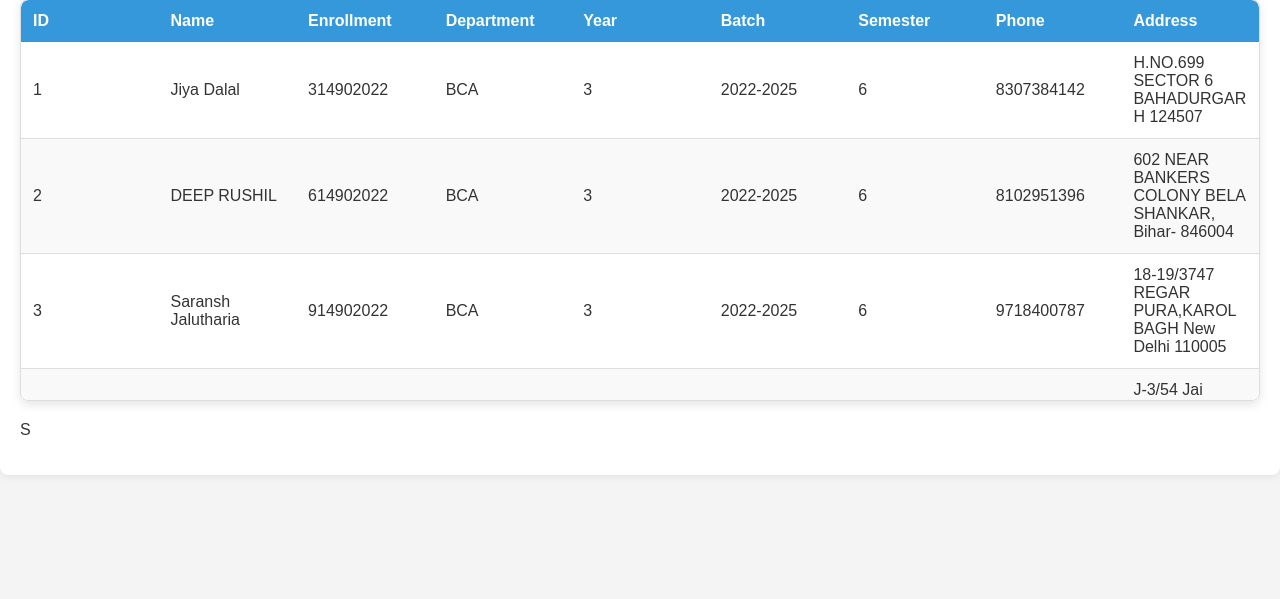
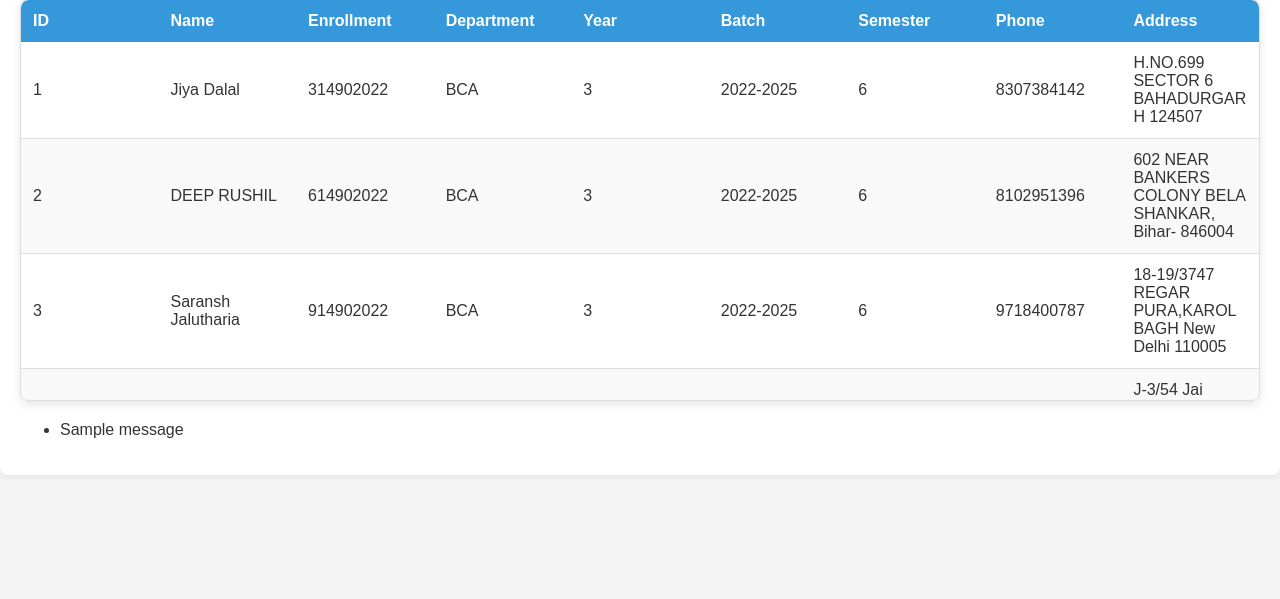
Before and after one commit to uditbaliyan/Student_tracking_pr, a Flask app: page /students in a window 1280 px wide. Shown: the part 820-1419 px from the top of the page. Run offline with Flask 3, Linux system fonts and the light colour scheme; a user stored in the database is signed in; one stand-in notice (Sample message) is shown.

Commit message:
improve flash messages

```diff
--- a/Web_2/templates/app2/students.html
+++ b/Web_2/templates/app2/students.html
@@ -76,7 +76,13 @@
 </div>
 
 
-{% for message in get_flashed_messages() %}
-    <p class="flash {{ message[1] }}">{{ message[0] }}</p>
-{% endfor %}
+{% with messages = get_flashed_messages(with_categories=true) %}
+{% if messages %}
+  <ul class="flashes">
+    {% for category, message in messages %}
+      <li class="{{ category }}">{{ message }}</li>
+    {% endfor %}
+  </ul>
+{% endif %}
+{% endwith %}
 {% endblock %}
```
Also changed, not shown: Web_2/templates/app2/login.html (+10 -5 lines), Web_2/instance/student_tracking.db.
